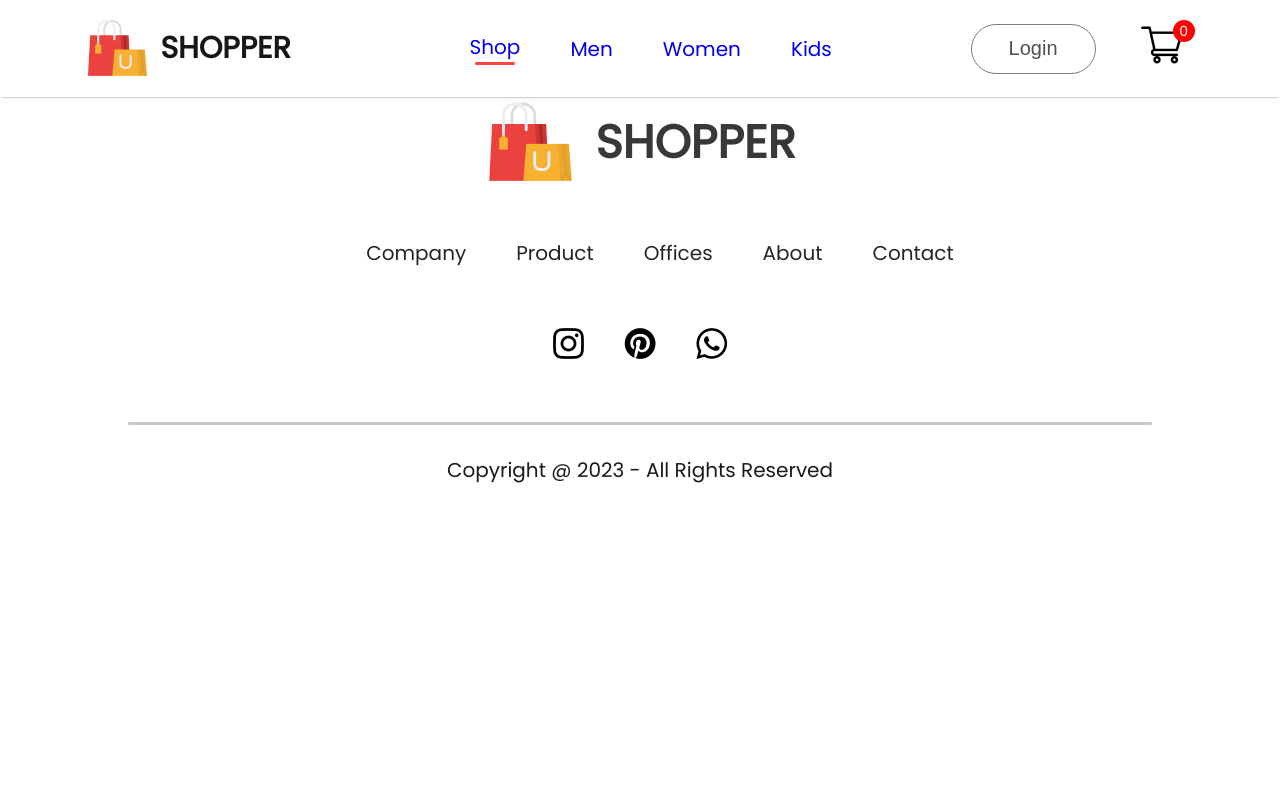
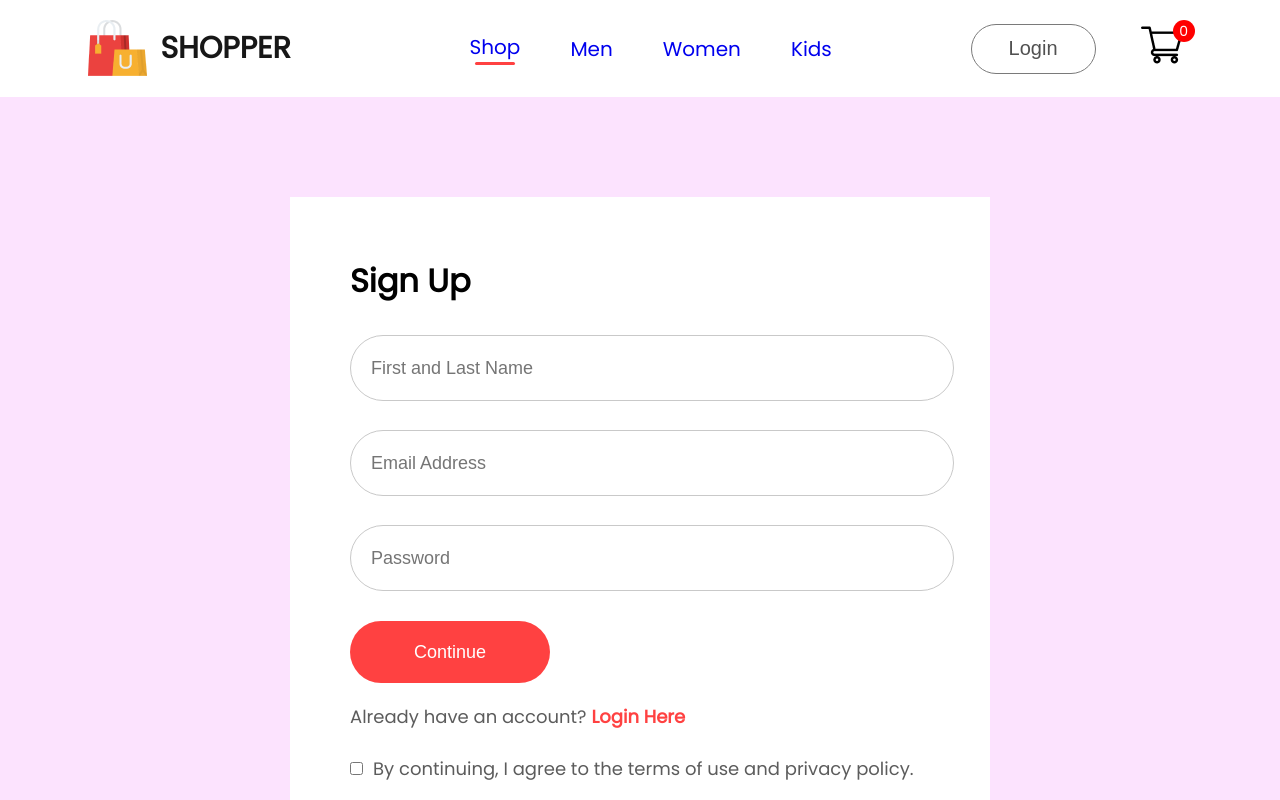
Before and after one commit to albinaasllanaj/frontend-E-commerce-react, a React (Create React App) app: page /login in a window 1280 px wide. Shown: the top 800 px of the page. Built offline with nearby package versions, Linux system fonts and the light colour scheme.

Commit message:
Added the login/signup page and styled the form

```diff
--- /dev/null
+++ b/src/Pages/CSS/LoginSignup.css
@@ -0,0 +1,73 @@
+.loginsignup {
+    width: 100%;
+    height: 80vh;
+    background: #fce3fe;
+    padding-top: 100px;
+}
+
+.loginsignup-container{
+    width: 580px;
+    height: 600px;
+    background: white;
+    margin: auto;
+    padding: 40px 60px;
+}
+
+.loginsignup-container h1 {
+    margin: 20px 0px;
+
+}
+
+.loginsignup-fields{
+    display: flex;
+    flex-direction: column;
+    gap: 29px;
+    margin-top: 30px;
+}
+
+.loginsignup-fields input {
+    height: 62px;
+    width: 100%;
+    padding-left: 20px;
+    border: 1px solid #c9c9c9;
+    outline: none;
+    color: #5c5c5c;
+    font-size: 18px;
+    border-radius: 50px;
+}
+
+.loginsignup-container button {
+    height: 62px;
+    width: 200px;
+    color: white;
+    background: #ff4141;
+    margin-top: 30px;
+    border: none;
+    border-radius: 50px;
+    font-size: 18px;
+    cursor: pointer;
+}
+
+.loginsignup-login {
+    margin-top: 20PX;
+    color: #5c5c5c;
+    font-size: 18px;
+    font-weight: 500;
+}
+
+.loginsignup-login span {
+    color: #ff4141;
+    font-weight: 600;
+    padding-left: 5px;
+    cursor: pointer;
+}
+
+.loginsignup-agree {
+    display: flex;
+    align-items: center;
+    margin-top: 25px;
+    gap: 10px;
+    color: #5c5c5c;
+    font-size: 18px;
+    font-weight: 500;
+}
--- a/src/Pages/LoginSignup.jsx
+++ b/src/Pages/LoginSignup.jsx
@@ -1,10 +1,27 @@
 import React from 'react'
+import './CSS/LoginSignup.css'
 
 
 const LoginSignup = () => {
   return (
-    <div>
-
+    <div className='loginsignup'>
+      <div className="loginsignup-container">
+        <h1>Sign Up</h1>
+        <div className="loginsignup-fields">
+          <input type="text" placeholder='First and Last Name' />
+          <input type="email" placeholder='Email Address' />
+          <input type="password" placeholder='Password' />
+        </div>
+        <button>Continue</button>
+          <p className="loginsignup-login">
+            Already have an account?
+            <span>Login Here</span>
+          </p>
+          <div className="loginsignup-agree">
+            <input type="checkbox" name='' id='' />
+            <p>By continuing, I agree to the terms of use and privacy policy.</p>
+          </div>
+      </div>
     </div>
   )
 }
```
